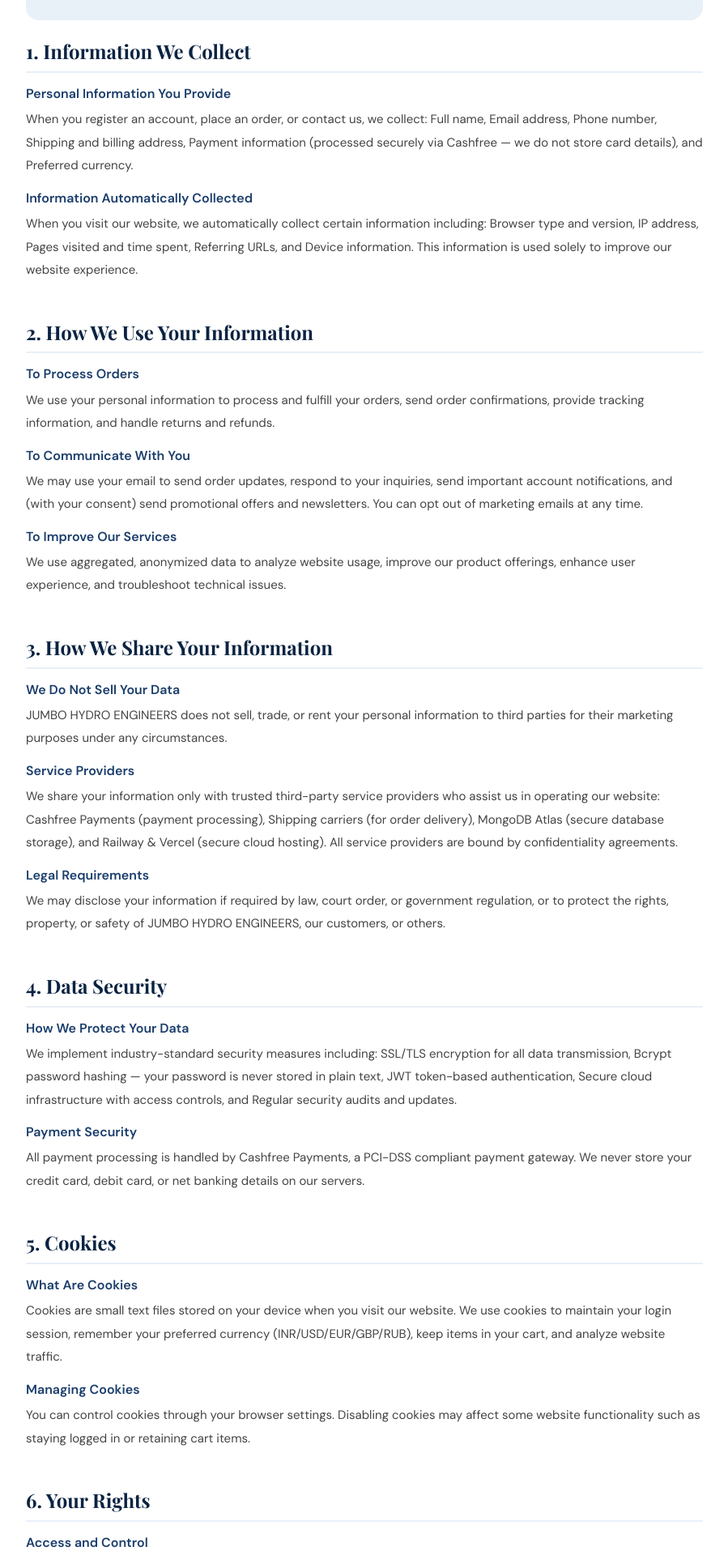
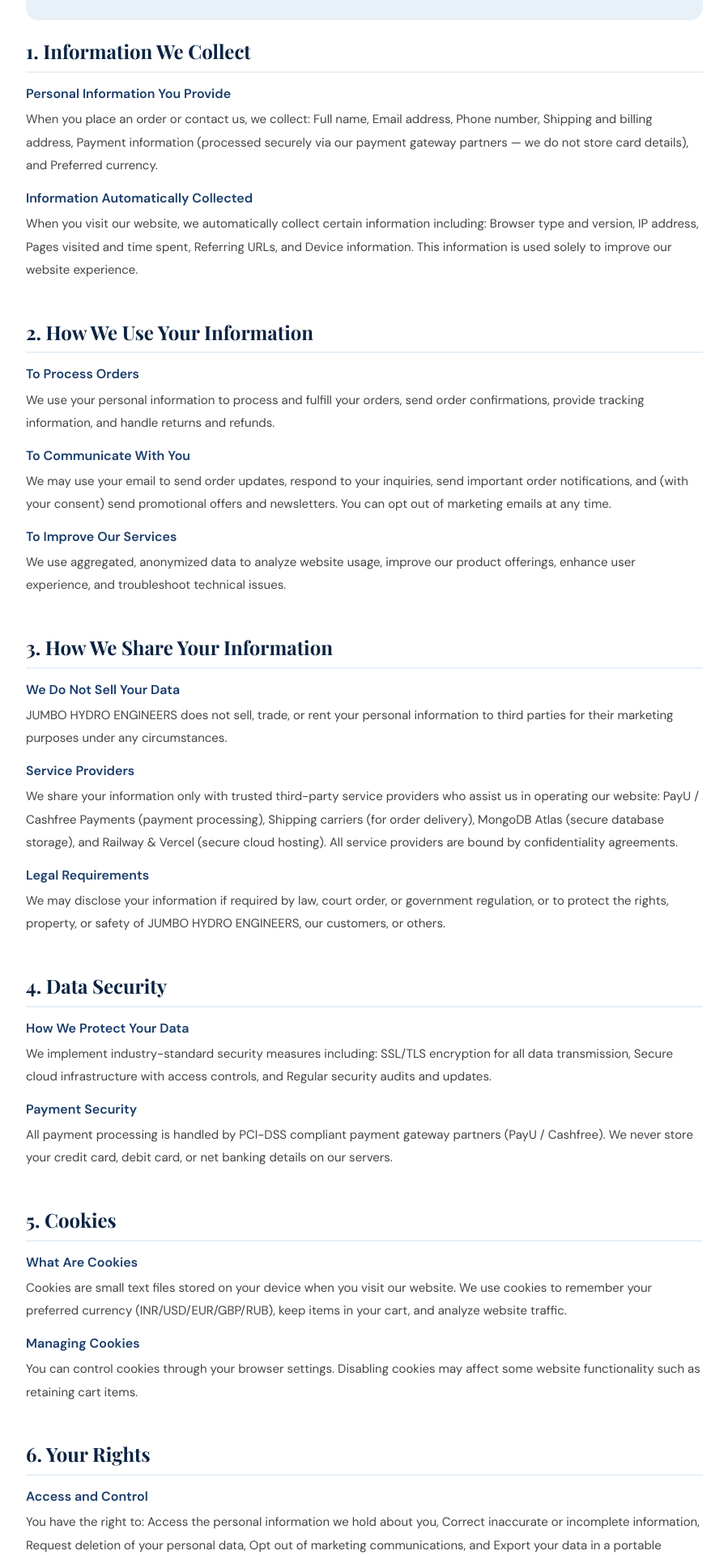
Before and after one commit to shreyanshrai-webdev/jumbohydro-frontend, a React (Vite) app: page /privacy-policy in a window 1280 px wide. Shown: the part 440-2360 px from the top of the page at 81% size, without its empty margins (190-1089 px from the left). Built offline with nearby package versions, Linux system fonts and the light colour scheme; no server answers.

Commit message:
Your commit message

```diff
--- a/src/pages/PrivacyPolicy.jsx
+++ b/src/pages/PrivacyPolicy.jsx
@@ -47,7 +47,7 @@ export default function PrivacyPolicy() {
             content: [
               {
                 sub: "Personal Information You Provide",
-                text: "When you register an account, place an order, or contact us, we collect: Full name, Email address, Phone number, Shipping and billing address, Payment information (processed securely via Cashfree — we do not store card details), and Preferred currency.",
+                text: "When you place an order or contact us, we collect: Full name, Email address, Phone number, Shipping and billing address, Payment information (processed securely via our payment gateway partners — we do not store card details), and Preferred currency.",
               },
               {
                 sub: "Information Automatically Collected",
@@ -64,7 +64,7 @@ export default function PrivacyPolicy() {
               },
               {
                 sub: "To Communicate With You",
-                text: "We may use your email to send order updates, respond to your inquiries, send important account notifications, and (with your consent) send promotional offers and newsletters. You can opt out of marketing emails at any time.",
+                text: "We may use your email to send order updates, respond to your inquiries, send important order notifications, and (with your consent) send promotional offers and newsletters. You can opt out of marketing emails at any time.",
               },
               {
                 sub: "To Improve Our Services",
@@ -81,7 +81,7 @@ export default function PrivacyPolicy() {
               },
               {
                 sub: "Service Providers",
-                text: "We share your information only with trusted third-party service providers who assist us in operating our website: Cashfree Payments (payment processing), Shipping carriers (for order delivery), MongoDB Atlas (secure database storage), and Railway & Vercel (secure cloud hosting). All service providers are bound by confidentiality agreements.",
+                text: "We share your information only with trusted third-party service providers who assist us in operating our website: PayU / Cashfree Payments (payment processing), Shipping carriers (for order delivery), MongoDB Atlas (secure database storage), and Railway & Vercel (secure cloud hosting). All service providers are bound by confidentiality agreements.",
               },
               {
                 sub: "Legal Requirements",
@@ -94,11 +94,11 @@ export default function PrivacyPolicy() {
             content: [
               {
                 sub: "How We Protect Your Data",
-                text: "We implement industry-standard security measures including: SSL/TLS encryption for all data transmission, Bcrypt password hashing — your password is never stored in plain text, JWT token-based authentication, Secure cloud infrastructure with access controls, and Regular security audits and updates.",
+                text: "We implement industry-standard security measures including: SSL/TLS encryption for all data transmission, Secure cloud infrastructure with access controls, and Regular security audits and updates.",
               },
               {
                 sub: "Payment Security",
-                text: "All payment processing is handled by Cashfree Payments, a PCI-DSS compliant payment gateway. We never store your credit card, debit card, or net banking details on our servers.",
+                text: "All payment processing is handled by PCI-DSS compliant payment gateway partners (PayU / Cashfree). We never store your credit card, debit card, or net banking details on our servers.",
               },
             ],
           },
@@ -107,11 +107,11 @@ export default function PrivacyPolicy() {
             content: [
               {
                 sub: "What Are Cookies",
-                text: "Cookies are small text files stored on your device when you visit our website. We use cookies to maintain your login session, remember your preferred currency (INR/USD/EUR/GBP/RUB), keep items in your cart, and analyze website traffic.",
+                text: "Cookies are small text files stored on your device when you visit our website. We use cookies to remember your preferred currency (INR/USD/EUR/GBP/RUB), keep items in your cart, and analyze website traffic.",
               },
               {
                 sub: "Managing Cookies",
-                text: "You can control cookies through your browser settings. Disabling cookies may affect some website functionality such as staying logged in or retaining cart items.",
+                text: "You can control cookies through your browser settings. Disabling cookies may affect some website functionality such as retaining cart items.",
               },
             ],
           },
@@ -120,7 +120,7 @@ export default function PrivacyPolicy() {
             content: [
               {
                 sub: "Access and Control",
-                text: "You have the right to: Access the personal information we hold about you, Correct inaccurate or incomplete information, Request deletion of your account and personal data, Opt out of marketing communications, and Export your data in a portable format. To exercise any of these rights, contact us at  jumbohydro@gmail.com.",
+                text: "You have the right to: Access the personal information we hold about you, Correct inaccurate or incomplete information, Request deletion of your personal data, Opt out of marketing communications, and Export your data in a portable format. To exercise any of these rights, contact us at jumbohydro@gmail.com.",
               },
             ],
           },
@@ -156,7 +156,7 @@ export default function PrivacyPolicy() {
             content: [
               {
                 sub: "Privacy Concerns",
-                text: "If you have any questions, concerns, or requests regarding this Privacy Policy or our data practices, please contact us at: Email:  jumbohydro@gmail.com | Phone: +91  9565885999 | Address: Shop No. 6, Shreepad Accord CHSL, Hatkesh Block GCC Road, Mira Road Mira Bhayandar, Thane District , Maharashtra – 401107, Mumbai, Maharashtra, India.",
+                text: "If you have any questions, concerns, or requests regarding this Privacy Policy or our data practices, please contact us at: Email: jumbohydro@gmail.com | Phone: +91 9565885999 | Address: Shop No. 6, Shreepad Accord CHSL, Hatkesh Block GCC Road, Mira Road Mira Bhayandar, Thane District, Maharashtra – 401107, Mumbai, Maharashtra, India.",
               },
             ],
           },
--- a/src/pages/TermsAndConditions.jsx
+++ b/src/pages/TermsAndConditions.jsx
@@ -34,10 +34,10 @@ export default function TermsAndConditions() {
             }}
           >
             Please read these Terms and Conditions carefully before using the
-            jumbo hydro engineers website. By accessing or using our website,
-            placing an order, or creating an account, you agree to be bound by
-            these terms. If you disagree with any part of these terms, please do
-            not use our website.
+            Jumbo Hydro Engineers website. By accessing or using our website or
+            placing an order, you agree to be bound by these terms. If you
+            disagree with any part of these terms, please do not use our
+            website.
           </p>
         </div>
 
@@ -90,7 +90,7 @@ export default function TermsAndConditions() {
               },
               {
                 sub: "Payment Processing",
-                text: "All payments are processed securely through Cashfree Payments, a PCI-DSS compliant payment gateway. We accept payments via credit card, debit card, net banking, UPI, and other methods supported by Cashfree. By placing an order, you authorize us to charge your selected payment method.",
+                text: "All payments are processed securely through our payment gateway partners (PayU / Cashfree), PCI-DSS compliant payment gateways. We accept payments via credit card, debit card, net banking, UPI, and other supported methods. By placing an order, you authorize us to charge your selected payment method.",
               },
               {
                 sub: "International Payments",
@@ -165,7 +165,7 @@ export default function TermsAndConditions() {
             content: [
               {
                 sub: "Questions About These Terms",
-                text: "If you have any questions about these Terms and Conditions, please contact us at: Email:  jumbohydro@gmail.com | Phone: +91 9565885999 | Address: Shop No. 6, Shreepad  Accord CHSL, Hatkesh Block  GCC Road, Mira Road  Mira Bhayandar, Thane District  Maharashtra – 401107, India.",
+                text: "If you have any questions about these Terms and Conditions, please contact us at: Email: jumbohydro@gmail.com | Phone: +91 9565885999 | Address: Shop No. 6, Shreepad Accord CHSL, Hatkesh Block GCC Road, Mira Road Mira Bhayandar, Thane District Maharashtra – 401107, India.",
               },
             ],
           },
```
Also changed, not shown: src/pages/RefundPolicy.jsx (+5 -5 lines), src/pages/ShippingPolicy.jsx (+5 -5 lines).
